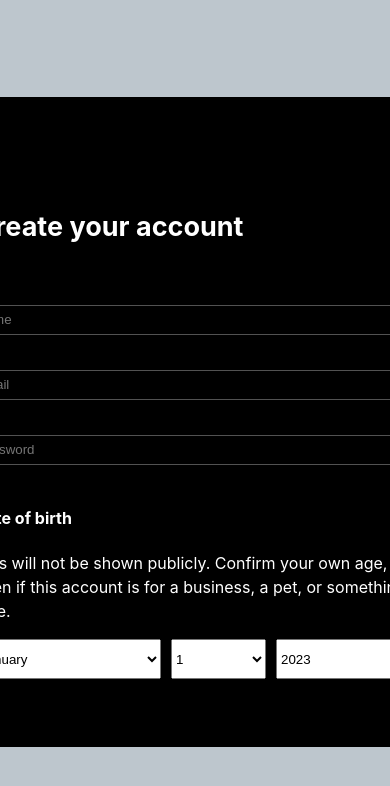
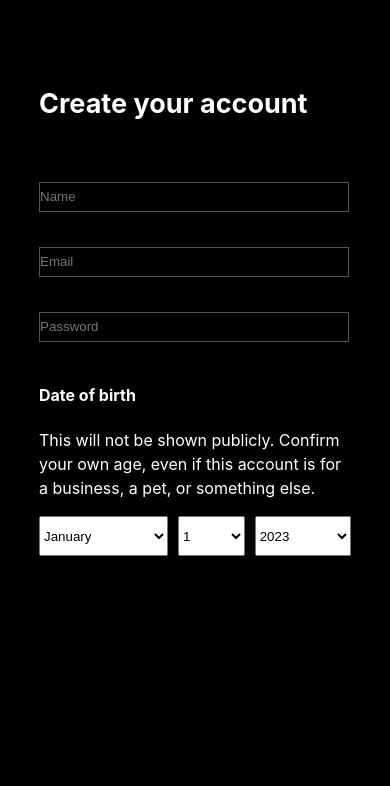
Before and after one commit to yousefkmail/Twitter-Frontend, a React (Vite) app: page / in a window 390 px wide. Both pictures are taken after a click on the button "sign up". Shown: the top 786 px of the page. Built offline with nearby package versions, Linux system fonts and the light colour scheme; no server answers.

Commit message:
make signup popup responsive

```diff
--- a/src/Pages/User/SignupPopup/SignupPopup.module.css
+++ b/src/Pages/User/SignupPopup/SignupPopup.module.css
@@ -1,23 +1,17 @@
 .inner-container {
   width: 600px;
   height: 650px;
-  position: absolute;
-  top: 50%;
-  left: 50%;
-  transform: translate(-50%, -50%);
   background-color: black;
   border-radius: 15px;
   display: grid;
-  place-items: center;
 }
 
 .container {
-  width: 100%;
-  height: 100%;
   background-color: rgba(91, 112, 131, 0.4);
   position: fixed;
-  top: 0;
-  left: 0;
+  inset: 0;
+  display: grid;
+  place-items: center;
   color: white;
 }
 
@@ -32,3 +26,13 @@
   padding-block: 0;
   background-color: black;
 }
+
+@media (max-width: 600px) {
+  .inner-container {
+    width: 100%;
+    height: 100%;
+    position: absolute;
+    border-radius: 0px;
+    place-items: flex-start;
+  }
+}
--- a/src/Pages/User/SignupPopup/SignupPopup.tsx
+++ b/src/Pages/User/SignupPopup/SignupPopup.tsx
@@ -49,7 +49,7 @@ const SingupPopup = ({ CloseWindow }: LoginPopupProps) => {
                   <FontAwesomeIcon icon={faX} />
                 </button>
               </div>
-              <div style={{ padding: "0px 80px" }}>
+              <div style={{ padding: "0px min(80px, 10%)" }}>
                 <div style={{ padding: "20px 0", fontSize: "18px" }}>
                   <h2>
                     <span>Create your account</span>
```
